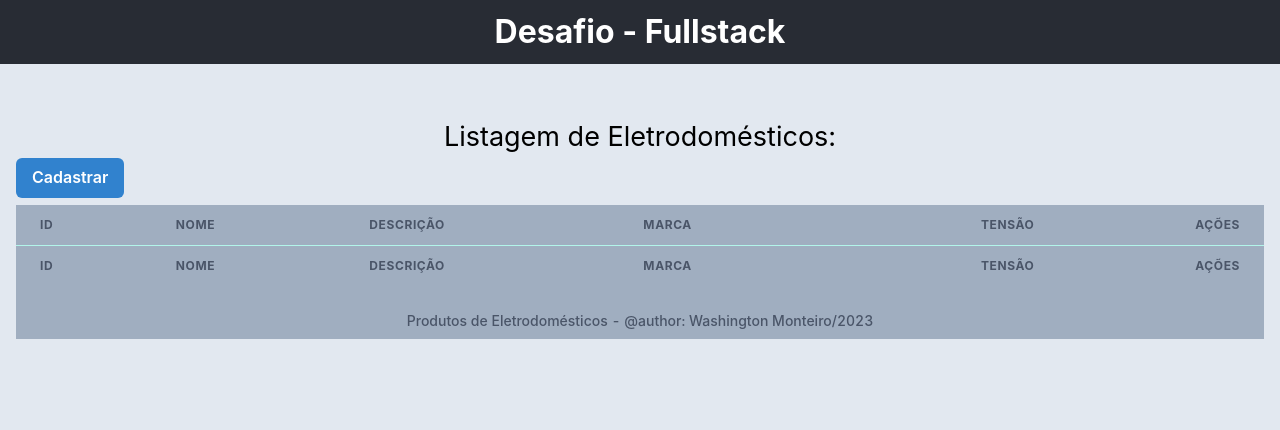
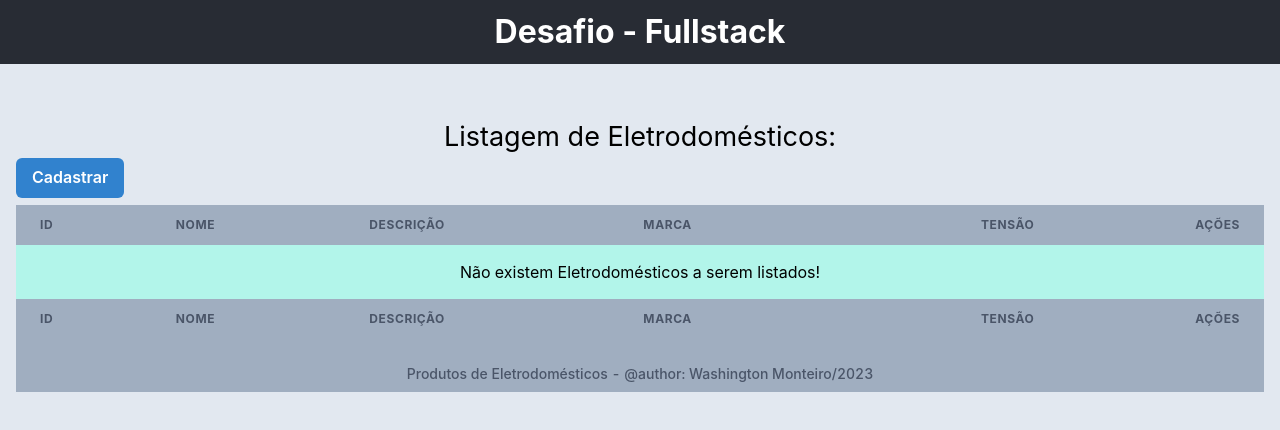
Before and after one commit to wasmont/teste_fullstack_php, a React (Create React App) app in the folder frontend/: page / in a window 1280 px wide. Shown: the top 430 px of the page. Built offline with nearby package versions, Linux system fonts and the light colour scheme; no server answers.

Commit message:
[Update] - Rows Table List

```diff
--- a/frontend/src/components/requests/GetRequestProduto.js
+++ b/frontend/src/components/requests/GetRequestProduto.js
@@ -8,7 +8,8 @@ import {Table,
         Tr,
         Th,
         Td,
-        TableCaption
+        TableCaption,
+        Center
   } from '@chakra-ui/react';
 
 class GetRequestProduto extends React.Component {
@@ -63,7 +64,10 @@ class GetRequestProduto extends React.Component {
                     </Tr>
                     </Thead>
                     <Tbody>
-                        {rows}
+                        {rows.length > 0 ? (rows) :
+                        (<Tr>
+                            <Td colSpan={6}><Center>Não existem Eletrodomésticos a serem listados!</Center></Td>
+                        </Tr>)}
                     </Tbody>
                     <Tfoot>
                     <Tr>
```
